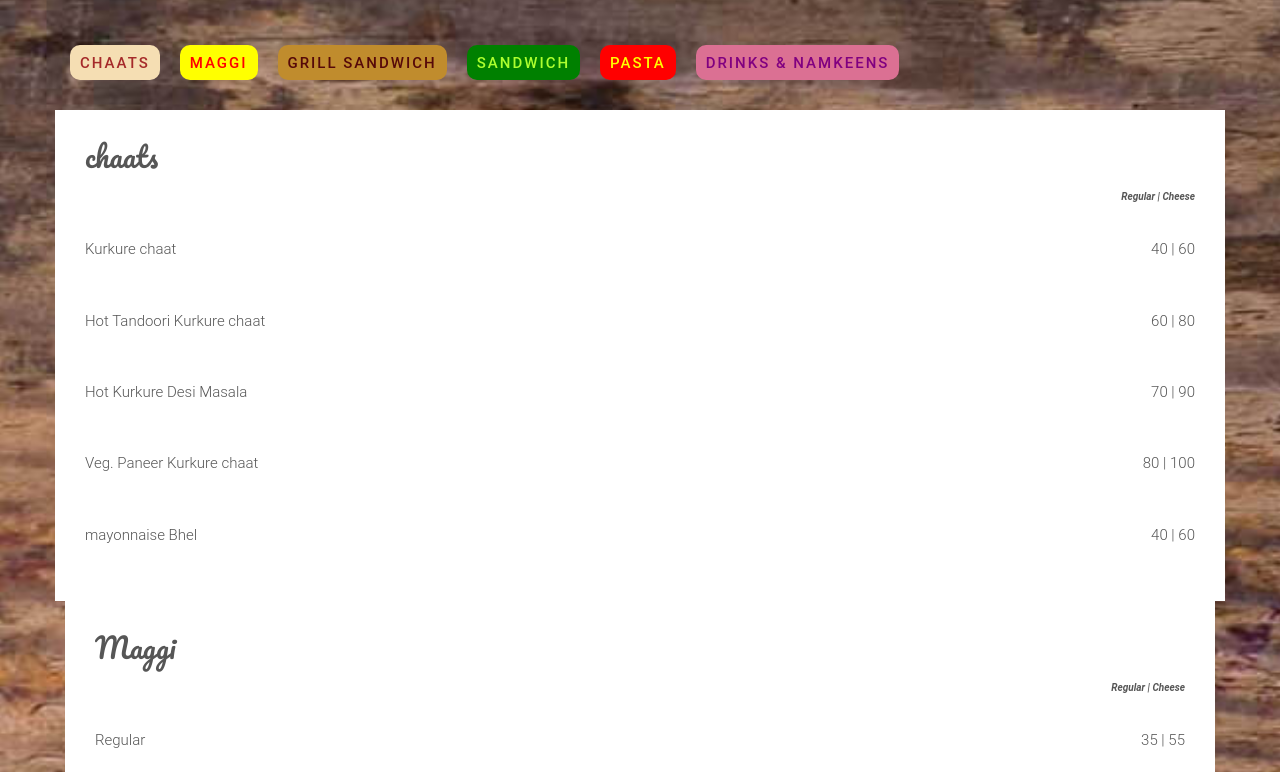
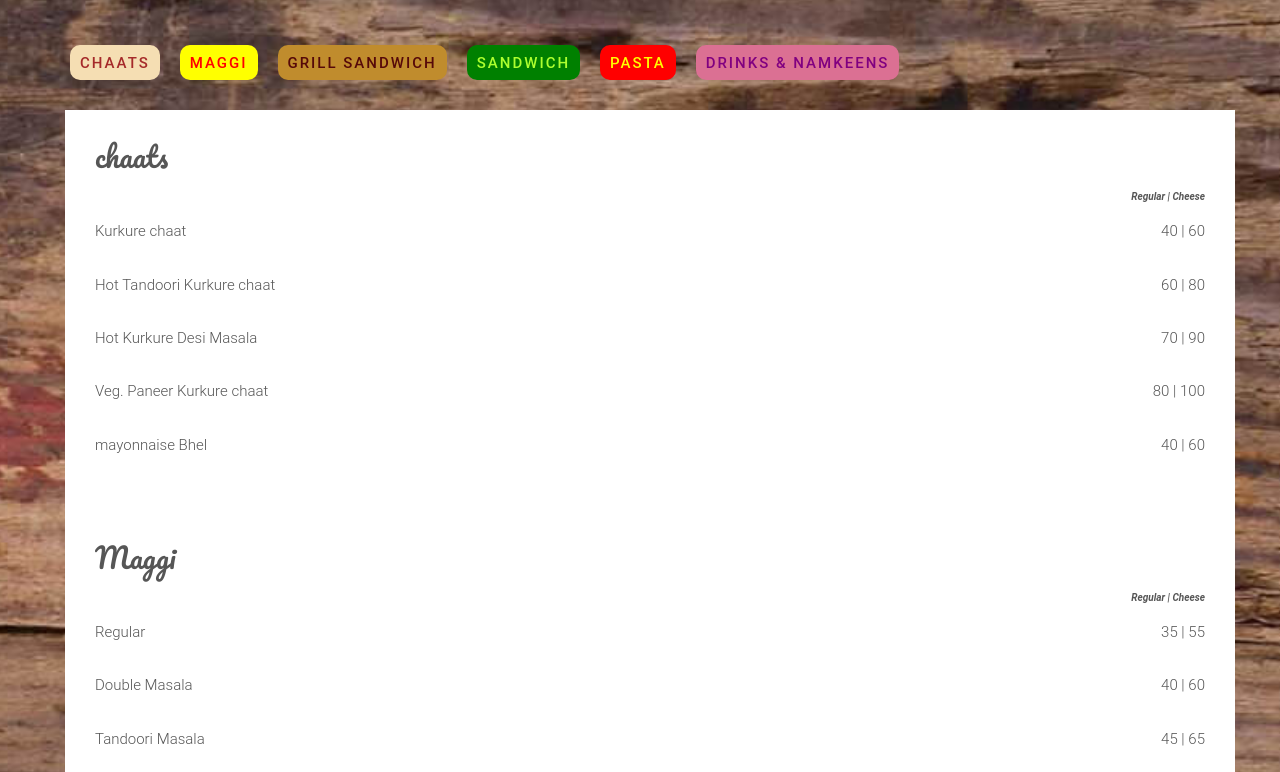
Before and after one commit to jalaramcafe/jalaramcafe.github.io, a plain HTML site: page index.html in a window 1280 px wide. Shown: the part 2068-2840 px from the top of the page. Drawn offline with nearby package versions, Linux system fonts and the light colour scheme.

Commit message:
Update style.css

```diff
--- a/assets/css/style.css
+++ b/assets/css/style.css
@@ -832,6 +832,8 @@
             user-select: none;
   }
 .single_pakeg_text{
+    margin: 0px 10px;
+    width: 100%;
 	background:#fff;
 	padding:30px;
 	text-align:left;
@@ -840,7 +842,7 @@
 .single_pakeg_text ul li{
     padding: 15px 0px 15px 0px;
     text-align:left;
-    margin-top: 20px;
+    margin-top: 2px;
 
 }
 
```
